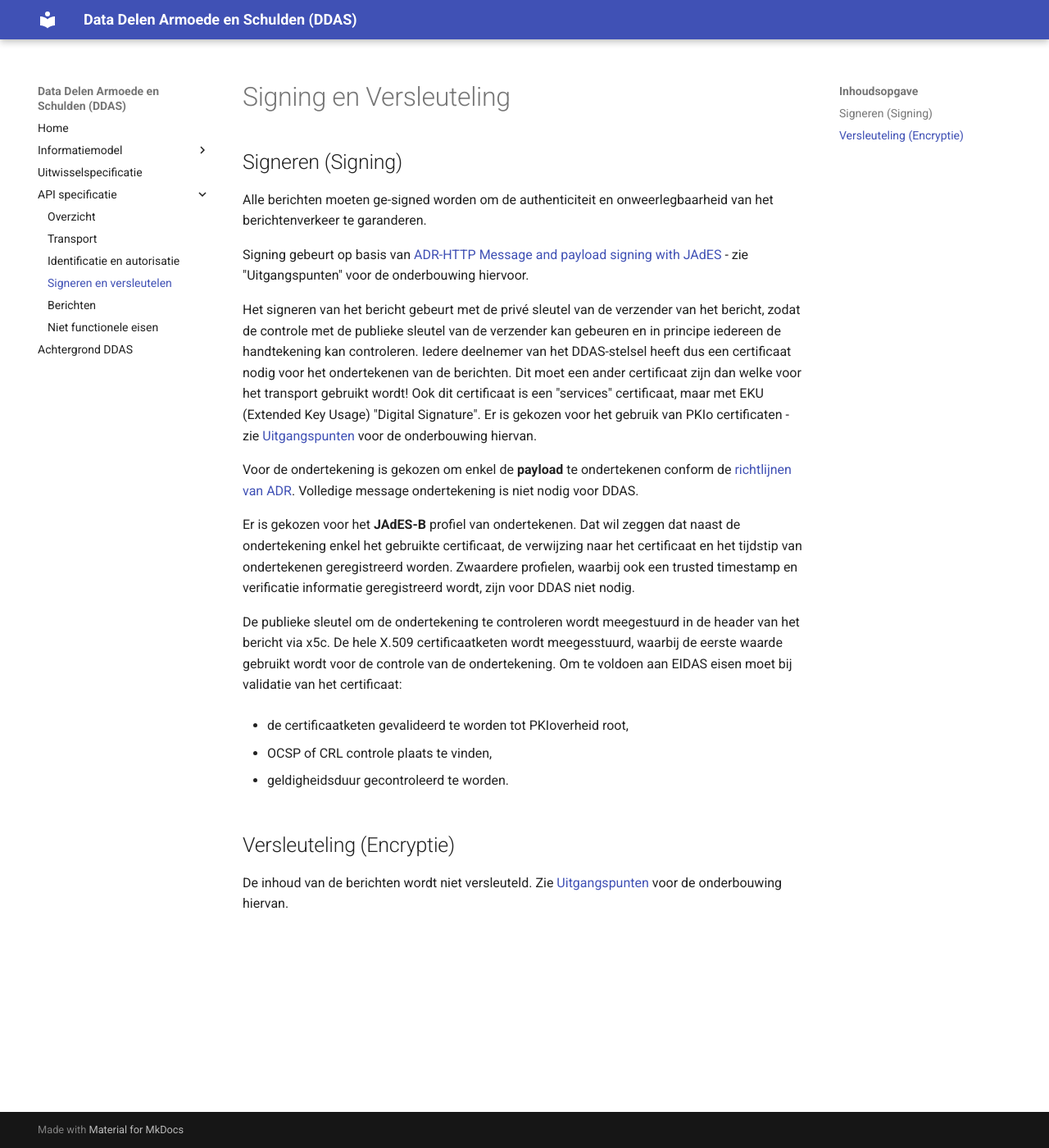
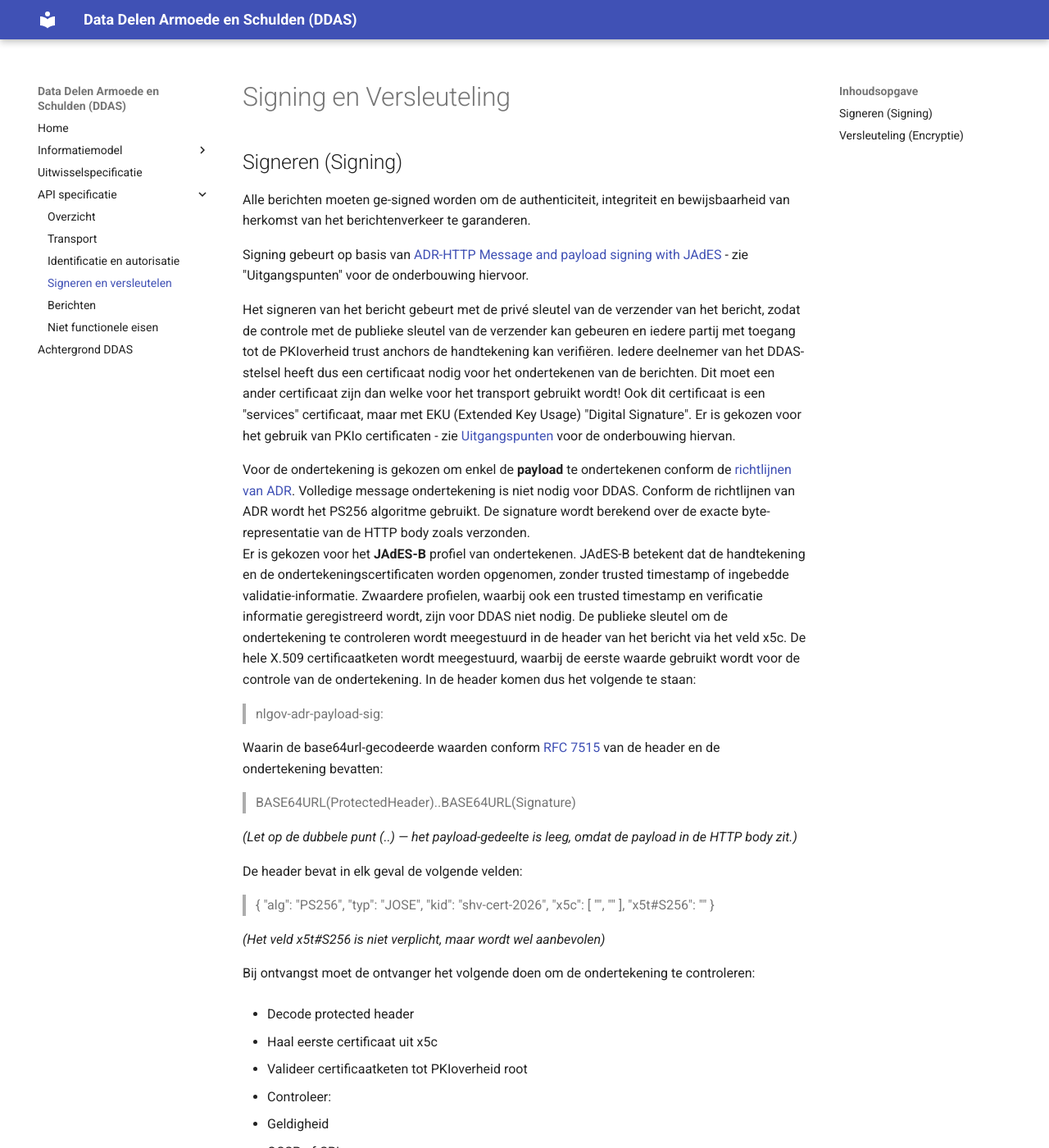
Before and after one commit to Govert-Claus/DDAS-API, an MkDocs documentation site: the page built from docs/signing-encryptie.md, in a window 1280 px wide and 1400 px high. Shown: the whole window at 82% size. Built offline with MkDocs 1.6.1 and Material for MkDocs 9.7.7, drawn with Linux system fonts in a browser that asks for light colours; the version menu is left out; some of the changed text lies outside the part shown.

Commit message:
Update signing-encryptie.md
Verbetering uitleg signing

```diff
--- a/docs/signing-encryptie.md
+++ b/docs/signing-encryptie.md
@@ -3,25 +3,58 @@
 
 ## Signeren (Signing)
 
-Alle berichten moeten ge-signed worden om de authenticiteit en onweerlegbaarheid van het berichtenverkeer te garanderen.
+Alle berichten moeten ge-signed worden om de authenticiteit, integriteit en bewijsbaarheid van herkomst van het berichtenverkeer te garanderen.
 
 Signing gebeurt op basis van [ADR-HTTP Message and payload signing with JAdES](https://geonovum.github.io/KP-APIs/API-strategie-modules/signing-jades/) - zie "Uitgangspunten" voor de onderbouwing hiervoor.
 
-Het signeren van het bericht gebeurt met de privé sleutel van de verzender van het bericht, zodat de controle met de publieke sleutel van de verzender kan gebeuren en in principe iedereen de handtekening kan controleren. Iedere deelnemer van het DDAS-stelsel heeft dus een certificaat nodig voor het ondertekenen van de berichten. Dit moet een ander certificaat zijn dan welke voor het transport gebruikt wordt! Ook dit certificaat is een "services" certificaat, maar met EKU (Extended Key Usage) "Digital Signature".
+Het signeren van het bericht gebeurt met de privé sleutel van de verzender van het bericht, zodat de controle met de publieke sleutel van de verzender kan gebeuren en iedere partij met toegang tot de PKIoverheid trust anchors de handtekening kan verifiëren. Iedere deelnemer van het DDAS-stelsel heeft dus een certificaat nodig voor het ondertekenen van de berichten. Dit moet een ander certificaat zijn dan welke voor het transport gebruikt wordt! Ook dit certificaat is een "services" certificaat, maar met EKU (Extended Key Usage) "Digital Signature".
 Er is gekozen voor het gebruik van PKIo certificaten - zie [Uitgangspunten](#kaders) voor de onderbouwing hiervan.
 
 Voor de ondertekening is gekozen om enkel de **payload** te ondertekenen conform de [richtlijnen van ADR](https://geonovum.github.io/KP-APIs/API-strategie-modules/signing-jades/#payload-signing). Volledige message ondertekening is niet nodig voor DDAS.
+Conform de richtlijnen van ADR wordt het PS256 algoritme gebruikt. De signature wordt berekend over de exacte byte-representatie van de HTTP body zoals verzonden.
+Er is gekozen voor het **JAdES-B** profiel van ondertekenen. JAdES-B betekent dat de handtekening en de ondertekeningscertificaten worden opgenomen, zonder trusted timestamp of ingebedde validatie-informatie. Zwaardere profielen, waarbij ook een trusted timestamp en verificatie informatie geregistreerd wordt, zijn voor DDAS niet nodig.
+De publieke sleutel om de ondertekening te controleren wordt meegestuurd in de header van het bericht via het veld x5c. De hele X.509 certificaatketen wordt meegestuurd, waarbij de eerste waarde gebruikt wordt voor de controle van de ondertekening.
+In de header komen dus het volgende te staan:
 
-Er is gekozen voor het **JAdES-B** profiel van ondertekenen. Dat wil zeggen dat naast de ondertekening enkel het gebruikte certificaat, de verwijzing naar het certificaat en het tijdstip van ondertekenen geregistreerd worden. Zwaardere profielen, waarbij ook een trusted timestamp en verificatie informatie geregistreerd wordt, zijn voor DDAS niet nodig.
+> nlgov-adr-payload-sig: <JWS Compact Serialization>
 
-De publieke sleutel om de ondertekening te controleren wordt meegestuurd in de header van het bericht via x5c. De hele X.509 certificaatketen wordt meegesstuurd, waarbij de eerste waarde gebruikt wordt voor de controle van de ondertekening.
-Om te voldoen aan EIDAS eisen moet bij validatie van het certificaat:
+Waarin <JWS Compact Serialization> de base64url-gecodeerde waarden conform [RFC 7515](https://www.rfc-editor.org/rfc/rfc7515) van de header en de ondertekening bevatten:
 
-- de certificaatketen gevalideerd te worden tot PKIoverheid root,
+> BASE64URL(ProtectedHeader)..BASE64URL(Signature)
 
-- OCSP of CRL controle plaats te vinden,
+*(Let op de dubbele punt (..) — het payload-gedeelte is leeg, omdat de payload in de HTTP body zit.)*
 
-- geldigheidsduur gecontroleerd te worden.
+De header bevat in elk geval de volgende velden:
+
+> {
+  "alg": "PS256",
+  "typ": "JOSE",
+  "kid": "shv-cert-2026",
+  "x5c": [
+    "<end-entity-cert-base64-der>",
+    "<intermediate-cert-base64-der>"
+  ],
+  "x5t#S256": "<sha256-thumbprint>"
+}
+
+*(Het veld x5t#S256 is niet verplicht, maar wordt wel aanbevolen)*
+
+
+Bij ontvangst moet de ontvanger het volgende doen om de ondertekening te controleren:
+
+- Decode protected header
+
+- Haal eerste certificaat uit x5c
+
+- Valideer certificaatketen tot PKIoverheid root
+
+- Controleer:
+
+  - Geldigheid
+
+  - OCSP of CRL
+
+- Verifieer signature over HTTP body
 
 
 ## Versleuteling (Encryptie)
```
